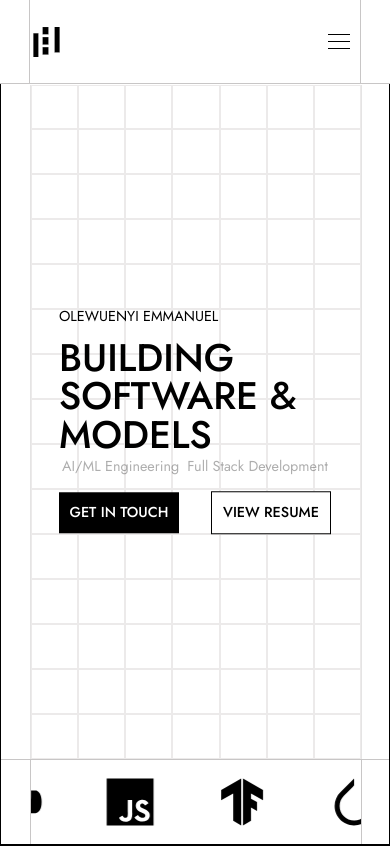
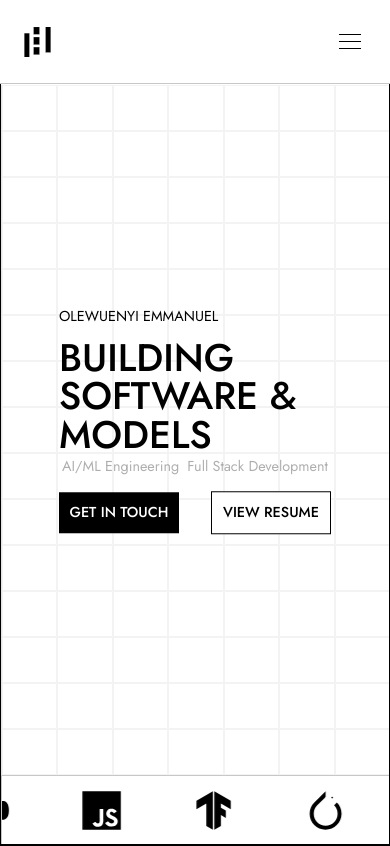
Before and after one commit to ocedev112/Website_portfolio, a React (Vite) app: page /#/ in a window 390 px wide. Shown: the top 846 px of the page. Built offline with nearby package versions, Linux system fonts and the light colour scheme; no server answers.

Commit message:
layout update

```diff
--- a/src/pages/components/hero.jsx
+++ b/src/pages/components/hero.jsx
@@ -119,7 +119,7 @@ const Hero = () => {
             <h1 className="hero_name self-start  uppercase">
               olewuenyi emmanuel
             </h1>
-            <h2 className="hero_title  text-7xl font-semibold  uppercase">
+            <h2 className="hero_title  text-5xl font-semibold  uppercase">
               Building Software & Models
             </h2>
           </div>
--- a/src/pages/components/styles/body.css
+++ b/src/pages/components/styles/body.css
@@ -58,8 +58,8 @@ a:hover {
   }
 
   @media (max-width: 667px) {
-    .grid_body {
-      width: 85% !important;
+    .hero_name {
+      text-align: start !important;
     }
 
     .hero_buttons {
@@ -71,7 +71,9 @@ a:hover {
       width: 130px !important;
     }
     .navbar_container {
-      width: 85% !important;
+      width: 90% !important;
+      border-left: 0px solid !important;
+      border-right: 0px solid !important;
     }
     .project_hero {
       font-size: 1.6rem !important;
@@ -93,9 +95,6 @@ a:hover {
       display: none;
     }
 
-    .langs_container {
-      width: 85% !important;
-    }
     .project_container {
       width: 100% !important;
     }
--- a/src/pages/components/styles/hero.css
+++ b/src/pages/components/styles/hero.css
@@ -4,7 +4,7 @@
   justify-content: center;
   flex-direction: column;
   align-items: center;
-  height: 80%;
+  height: 100%;
   width: 100%;
   gap: 0rem;
 
@@ -18,7 +18,7 @@
   flex-direction: column;
   align-items: center;
   height: 100%;
-  width: 80%;
+  width: 100%;
   gap: 0rem;
   border-left: 1px solid rgba(127, 124, 124, 0.203);
   border-right: 1px solid rgba(127, 124, 124, 0.203);
@@ -37,6 +37,8 @@
 .hero_name {
   margin-bottom: 10px;
   font-size: 1.1rem;
+  width: 100%;
+  text-align: center;
 }
 
 .hero_role {
@@ -64,12 +66,12 @@
 
 .grid-cell {
   background-color: none;
-  border: 0.25px solid rgba(192, 185, 185, 0.305);
+  border: 0.25px solid rgba(192, 185, 185, 0.175);
 }
 
 .grid-cell-glow-0 {
   background: #706e6e !important;
-  box-shadow: 0 0 20px rgba(127, 124, 124, 0.8);
+  box-shadow: 0 0 20px rgba(127, 124, 124, 0.558);
   background-attachment: fixed;
 }
 
--- a/src/pages/components/styles/languages.css
+++ b/src/pages/components/styles/languages.css
@@ -1,5 +1,5 @@
 .langs_container {
-  width: 80%;
+  width: 100%;
   height: 10%;
   border-right: 1px solid rgba(127, 124, 124, 0.43);
   border-left: 1px solid rgba(127, 124, 124, 0.43);
--- a/src/pages/components/styles/navbar.css
+++ b/src/pages/components/styles/navbar.css
@@ -20,7 +20,7 @@
   align-items: center;
 
   height: 100%;
-  width: 80%;
+  width: 100%;
   gap: 0rem;
   border-right: 1px solid rgba(127, 124, 124, 0.43);
   border-left: 1px solid rgba(127, 124, 124, 0.43);
```
